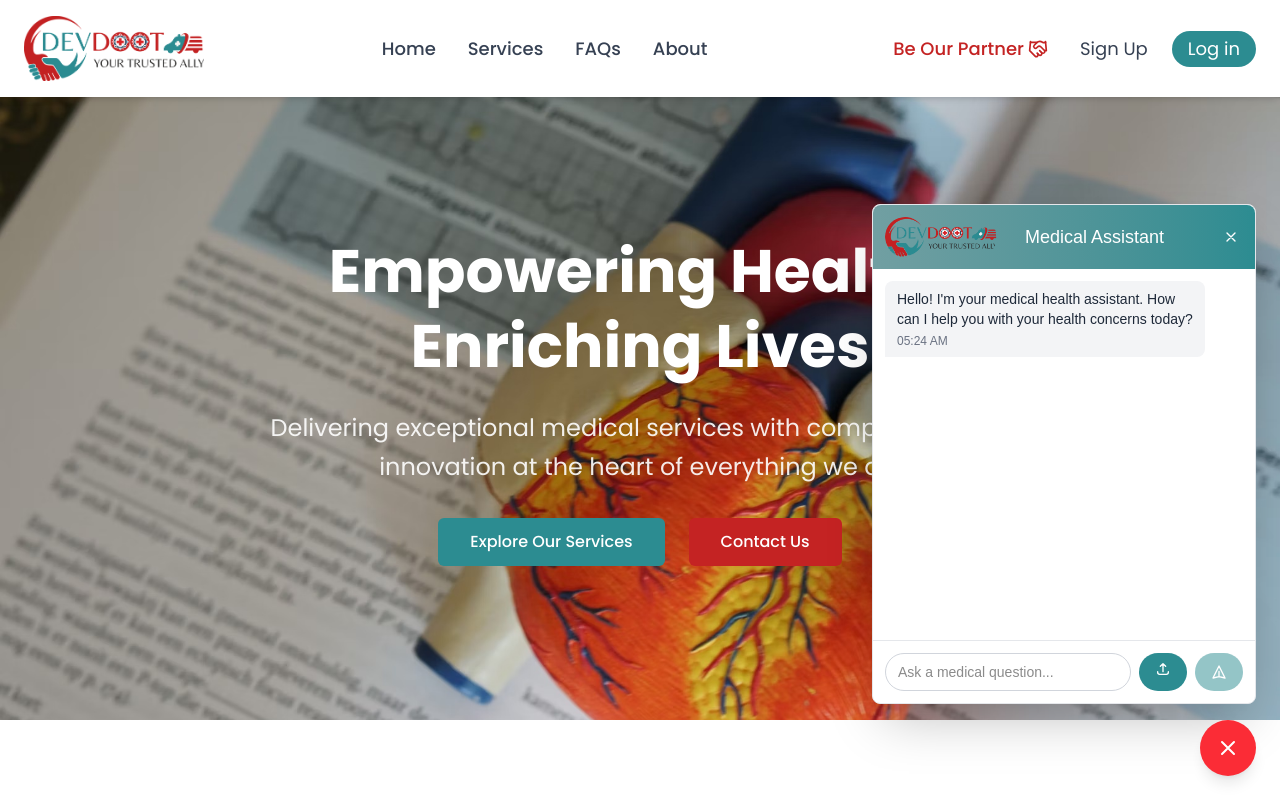
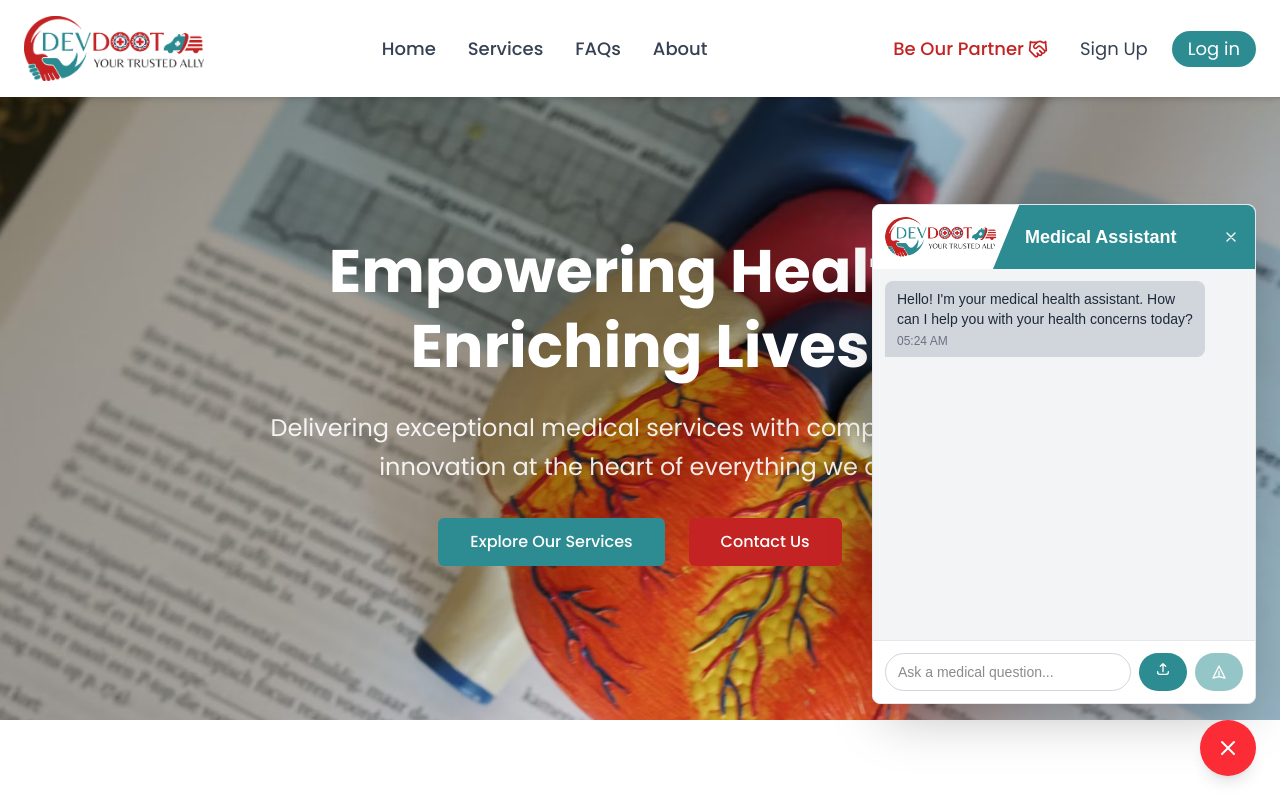
Before and after one commit to HardikJainwal/Devdoot-testing, a Next.js app: page /About in a window 1280 px wide. Shown: the top 798 px of the page. Built offline with nearby package versions, Linux system fonts and the light colour scheme.

Commit message:
updated chatbot

```diff
--- a/src/app/components/ChatFidget.jsx
+++ b/src/app/components/ChatFidget.jsx
@@ -126,25 +126,32 @@ const ChatFidget = () => {
       {isOpen && (
         <div className="mb-4 w-96 h-[500px] bg-white rounded-lg shadow-2xl border border-gray-200 flex flex-col animate-in slide-in-from-bottom-2 duration-300">
           {/* Header */}
-          <div className="bg-gradient-to-r from-[#719fa2] to-[#2C8C91] text-white p-3 rounded-t-lg flex items-center justify-between relative">
-            <div className="flex items-center space-x-3">
+          <div className="bg-white text-white p-3 rounded-t-lg flex items-center justify-between relative overflow-hidden">
+            <div className="flex items-center space-x-3 z-10">
               <img src='/images/Logo.png' alt="Medical Assistant" className="w-28 h-10 rounded-full" />
               <div className="flex flex-col">
-                <span className="font-medium text-lg ml-4">Medical Assistant</span>
+                <span className="font-semibold text-lg ml-4 text-white">Medical Assistant</span>
               </div>
             </div>
             <button
               onClick={() => setIsOpen(false)}
-              className="text-white hover:text-gray-200 transition-colors p-1 hover:bg-white/10 rounded-full"
+              className="text-white hover:text-gray-200 transition-colors p-1 hover:bg-white/10 rounded-full z-10"
             >
               <svg className="w-4 h-4" fill="none" stroke="currentColor" viewBox="0 0 24 24">
                 <path strokeLinecap="round" strokeLinejoin="round" strokeWidth={2} d="M6 18L18 6M6 6l12 12" />
               </svg>
             </button>
+            <div
+              className="absolute inset-0 bg-[#2C8C91]"
+              style={{
+                left: '120px',
+                clipPath: 'polygon(10% 0, 100% 0, 100% 100%, 0% 100%)'
+              }}
+            ></div>
           </div>
 
           {/* Messages */}
-          <div className="flex-1 overflow-y-auto p-3 space-y-3">
+          <div className="flex-1 bg-gray-100 overflow-y-auto p-3 space-y-3">
             {messages.map((message, index) => (
               <div
                 key={index}
@@ -154,7 +161,7 @@ const ChatFidget = () => {
                   className={`max-w-xs px-3 py-2 rounded-lg text-sm ${
                     message.type === 'user'
                       ? 'bg-[#2C8C91] text-white rounded-br-none'
-                      : 'bg-gray-100 text-gray-800 rounded-bl-none'
+                      : 'bg-gray-300 text-gray-800 rounded-bl-none'
                   }`}
                 >
                   {message.text && <p className="whitespace-pre-wrap">{message.text}</p>}
```
